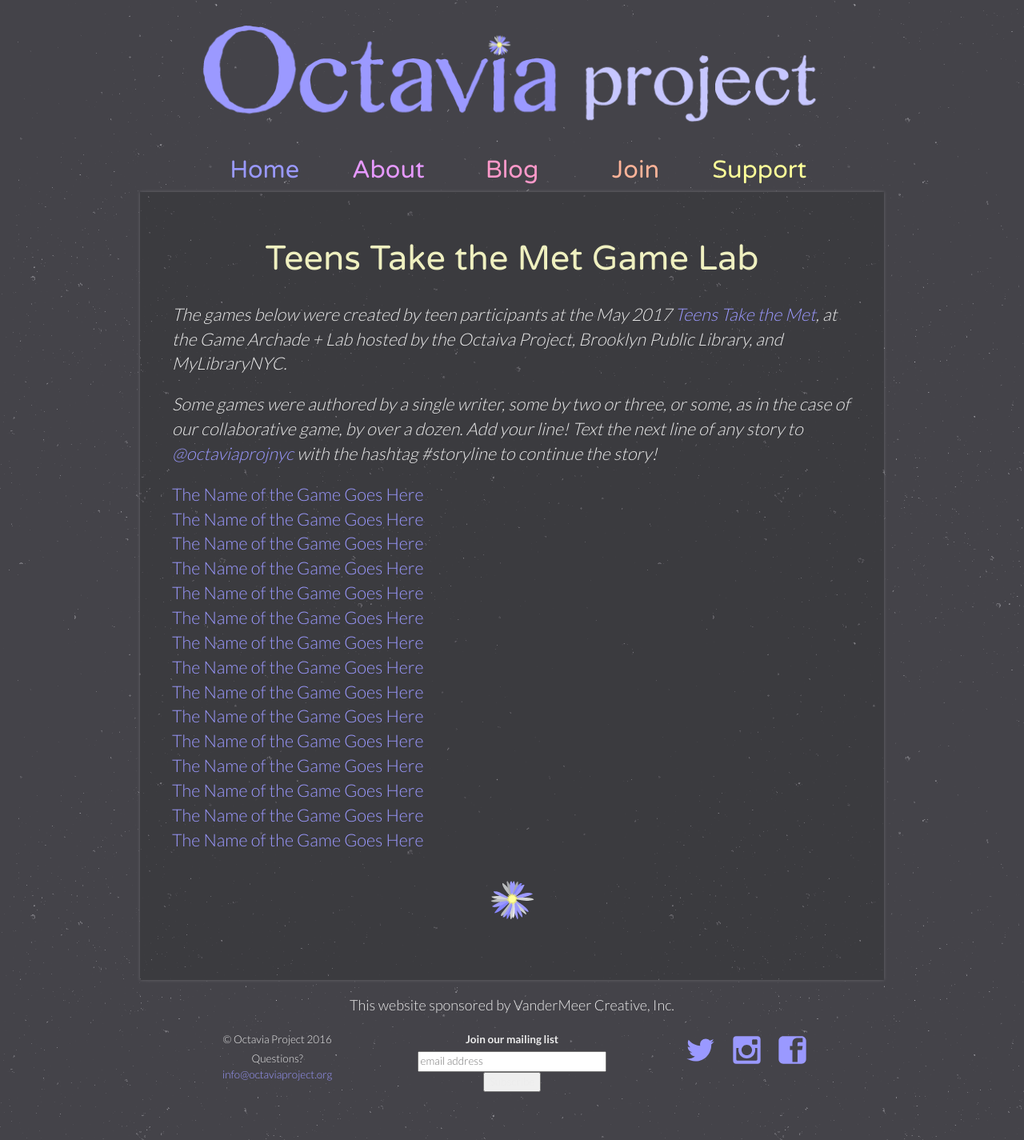
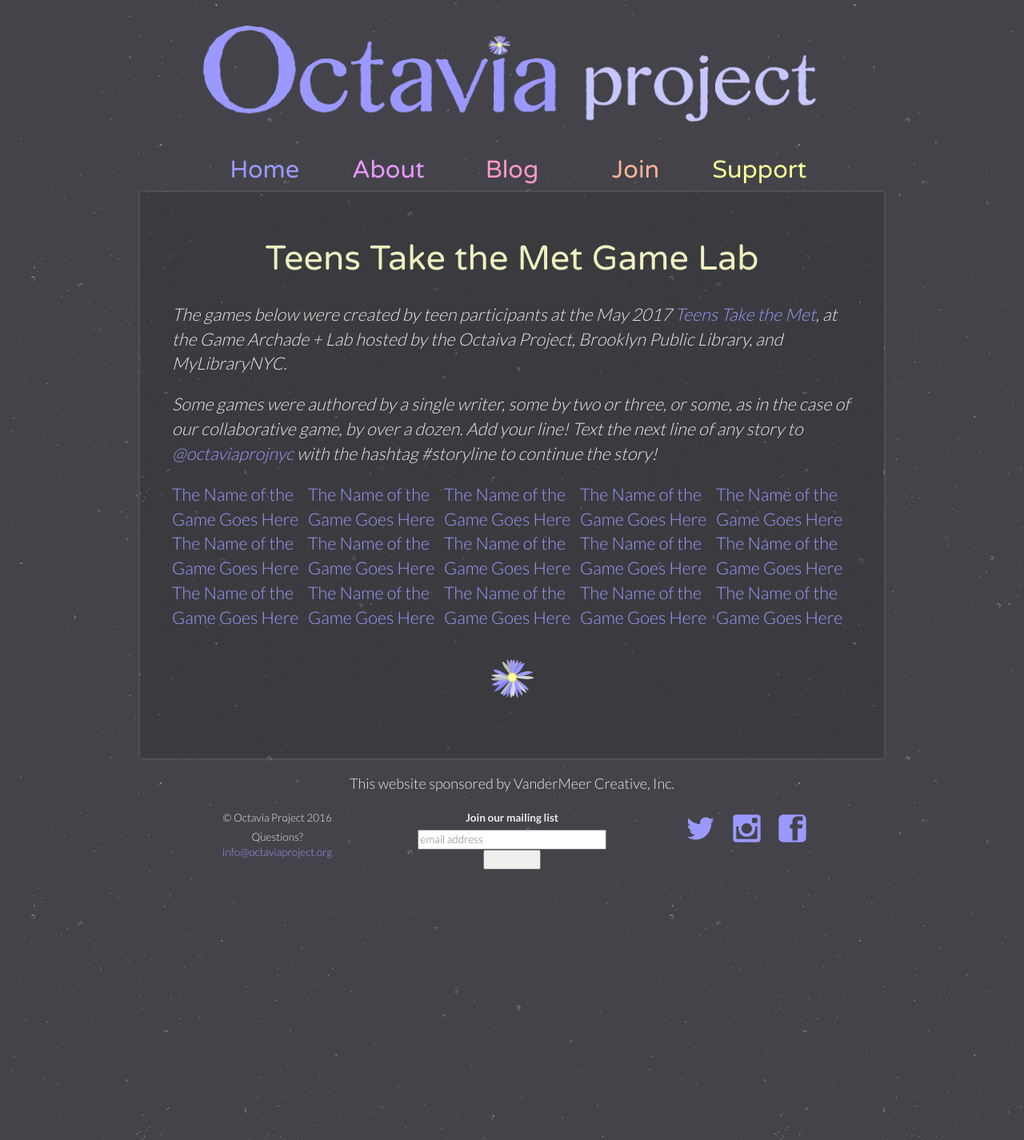
Before and after one commit to OctaviaProject/octaviaproject.github.io, a Jekyll site: the page built from tttmgames.html, in a window 1280 px wide. Shown: the whole page at 80% size. Built offline with Jekyll 4.4.1, drawn with Linux system fonts in a browser that asks for light colours; comment, search, counter and statistics services are not loaded.

Commit message:
Update styles.scss

```diff
--- a/assets/css/styles.scss
+++ b/assets/css/styles.scss
@@ -304,3 +304,11 @@
     border-radius: 10px;
     border: 0px;
 }
+
+.game-grid {
+  display: flex;
+}
+
+.game-grid--row {
+  display: flex;
+}
```
